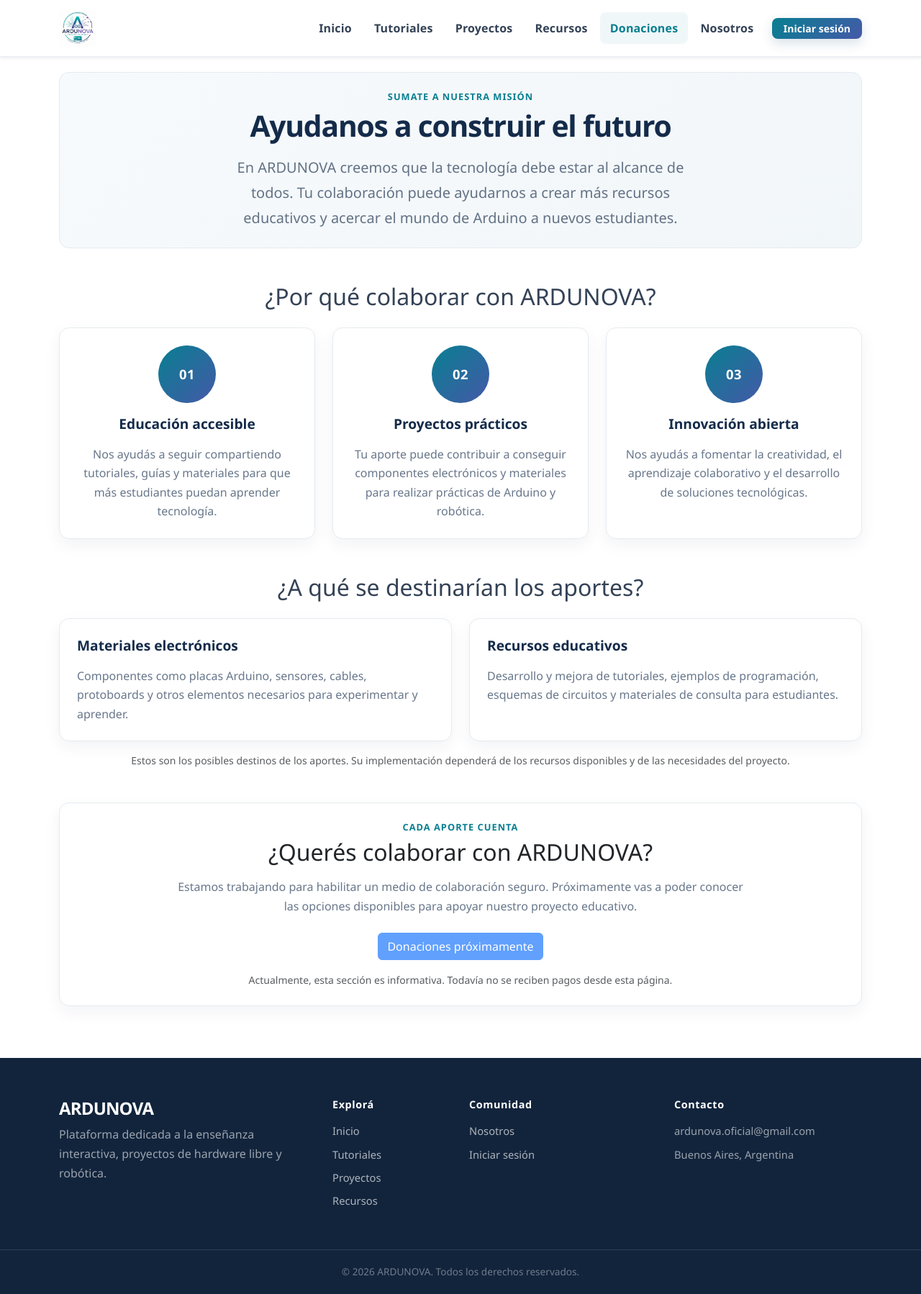
After one commit to andreavs1/Prueba-Ardunova, a PHP site: page /ardunova/donaciones.php in a window 1280 px wide. The commit adds this page. Shown: the whole page at 72% size. Run offline with PHP 8.4, Linux system fonts and the light colour scheme.

Commit message:
donen somos pobres

```diff
--- /dev/null
+++ b/donaciones.php
@@ -0,0 +1,180 @@
+<?php
+session_start();
+$active_page = 'donaciones';
+?>
+<!DOCTYPE html>
+<html lang="es">
+<head>
+    <meta charset="UTF-8">
+    <meta name="viewport" content="width=device-width, initial-scale=1">
+
+    <meta name="description" content="Colaborá con ARDUNOVA y ayudanos a acercar la tecnología, Arduino y la robótica a más estudiantes.">
+
+    <title>Donaciones - ARDUNOVA</title>
+
+    <link href="https://cdn.jsdelivr.net/npm/bootstrap@5.3.3/dist/css/bootstrap.min.css" rel="stylesheet">
+    <link rel="stylesheet" href="assets/css/style.css?v=20261020-5">
+</head>
+
+<body>
+
+<?php include 'includes/header.php'; ?>
+
+<main class="container section-container py-4">
+
+    <!-- Encabezado -->
+    <section class="page-heading text-center mb-5">
+        <span class="section-kicker">Sumate a nuestra misión</span>
+
+        <h1 class="section-title mb-3">
+            Ayudanos a construir el futuro
+        </h1>
+
+        <p class="lead mb-0 mx-auto page-intro">
+            En ARDUNOVA creemos que la tecnología debe estar al alcance
+            de todos. Tu colaboración puede ayudarnos a crear más recursos
+            educativos y acercar el mundo de Arduino a nuevos estudiantes.
+        </p>
+    </section>
+
+    <!-- Por qué colaborar -->
+    <section class="mb-5">
+        <h2 class="text-center mb-4">¿Por qué colaborar con ARDUNOVA?</h2>
+
+        <div class="row g-4 justify-content-center">
+
+            <div class="col-12 col-md-6 col-lg-4">
+                <article class="card h-100">
+                    <div class="card-body text-center">
+                        <div class="team-initial">01</div>
+
+                        <h3 class="mb-3">Educación accesible</h3>
+
+                        <p>
+                            Nos ayudás a seguir compartiendo tutoriales,
+                            guías y materiales para que más estudiantes
+                            puedan aprender tecnología.
+                        </p>
+                    </div>
+                </article>
+            </div>
+
+            <div class="col-12 col-md-6 col-lg-4">
+                <article class="card h-100">
+                    <div class="card-body text-center">
+                        <div class="team-initial">02</div>
+
+                        <h3 class="mb-3">Proyectos prácticos</h3>
+
+                        <p>
+                            Tu aporte puede contribuir a conseguir
+                            componentes electrónicos y materiales para
+                            realizar prácticas de Arduino y robótica.
+                        </p>
+                    </div>
+                </article>
+            </div>
+
+            <div class="col-12 col-md-6 col-lg-4">
+                <article class="card h-100">
+                    <div class="card-body text-center">
+                        <div class="team-initial">03</div>
+
+                        <h3 class="mb-3">Innovación abierta</h3>
+
+                        <p>
+                            Nos ayudás a fomentar la creatividad,
+                            el aprendizaje colaborativo y el desarrollo
+                            de soluciones tecnológicas.
+                        </p>
+                    </div>
+                </article>
+            </div>
+
+        </div>
+    </section>
+
+    <!-- Destino de las donaciones -->
+    <section class="mb-5">
+        <h2 class="text-center mb-4">¿A qué se destinarían los aportes?</h2>
+
+        <div class="row g-4 justify-content-center">
+
+            <div class="col-12 col-md-6">
+                <article class="card h-100">
+                    <div class="card-body">
+                        <h3 class="mb-3">Materiales electrónicos</h3>
+
+                        <p class="mb-0">
+                            Componentes como placas Arduino, sensores,
+                            cables, protoboards y otros elementos
+                            necesarios para experimentar y aprender.
+                        </p>
+                    </div>
+                </article>
+            </div>
+
+            <div class="col-12 col-md-6">
+                <article class="card h-100">
+                    <div class="card-body">
+                        <h3 class="mb-3">Recursos educativos</h3>
+
+                        <p class="mb-0">
+                            Desarrollo y mejora de tutoriales, ejemplos
+                            de programación, esquemas de circuitos y
+                            materiales de consulta para estudiantes.
+                        </p>
+                    </div>
+                </article>
+            </div>
+
+        </div>
+
+        <p class="text-center text-muted small mt-3">
+            Estos son los posibles destinos de los aportes.
+            Su implementación dependerá de los recursos disponibles
+            y de las necesidades del proyecto.
+        </p>
+    </section>
+
+    <!-- Cómo colaborar -->
+    <section class="mb-5">
+        <article class="card">
+            <div class="card-body text-center p-4">
+
+                <span class="section-kicker">Cada aporte cuenta</span>
+
+                <h2 class="mb-3">¿Querés colaborar con ARDUNOVA?</h2>
+
+                <p class="mx-auto page-intro mb-4">
+                    Estamos trabajando para habilitar un medio de
+                    colaboración seguro. Próximamente vas a poder
+                    conocer las opciones disponibles para apoyar
+                    nuestro proyecto educativo.
+                </p>
+
+                <button
+                    type="button"
+                    class="btn btn-primary"
+                    disabled
+                >
+                    Donaciones próximamente
+                </button>
+
+                <p class="text-muted small mt-3 mb-0">
+                    Actualmente, esta sección es informativa.
+                    Todavía no se reciben pagos desde esta página.
+                </p>
+
+            </div>
+        </article>
+    </section>
+
+</main>
+
+<?php include 'includes/footer.php'; ?>
+
+<script src="https://cdn.jsdelivr.net/npm/bootstrap@5.3.3/dist/js/bootstrap.bundle.min.js"></script>
+
+</body>
+</html>
--- a/includes/header.php
+++ b/includes/header.php
@@ -20,6 +20,7 @@ $usuario_sesion = $_SESSION['usuario'] ?? null;
           <li class="nav-item"><a class="nav-link <?= $active_page === 'tutoriales' ? 'active' : '' ?>" href="<?= $base ?>tutoriales.php">Tutoriales</a></li>
           <li class="nav-item"><a class="nav-link <?= $active_page === 'proyectos' ? 'active' : '' ?>" href="<?= $base ?>proyectos.php">Proyectos</a></li>
           <li class="nav-item"><a class="nav-link <?= $active_page === 'recursos' ? 'active' : '' ?>" href="<?= $base ?>recursos.php">Recursos</a></li>
+          <li class="nav-item"><a class="nav-link <?= $active_page === 'donaciones' ? 'active' : '' ?>" href="<?= $base ?>donaciones.php">Donaciones</a></li>
           <li class="nav-item"><a class="nav-link <?= $active_page === 'nosotros' ? 'active' : '' ?>" href="<?= $base ?>nosotros.php">Nosotros</a></li>
           <?php if ($usuario_sesion): ?>
             <li class="nav-item dropdown ms-lg-2">
```
